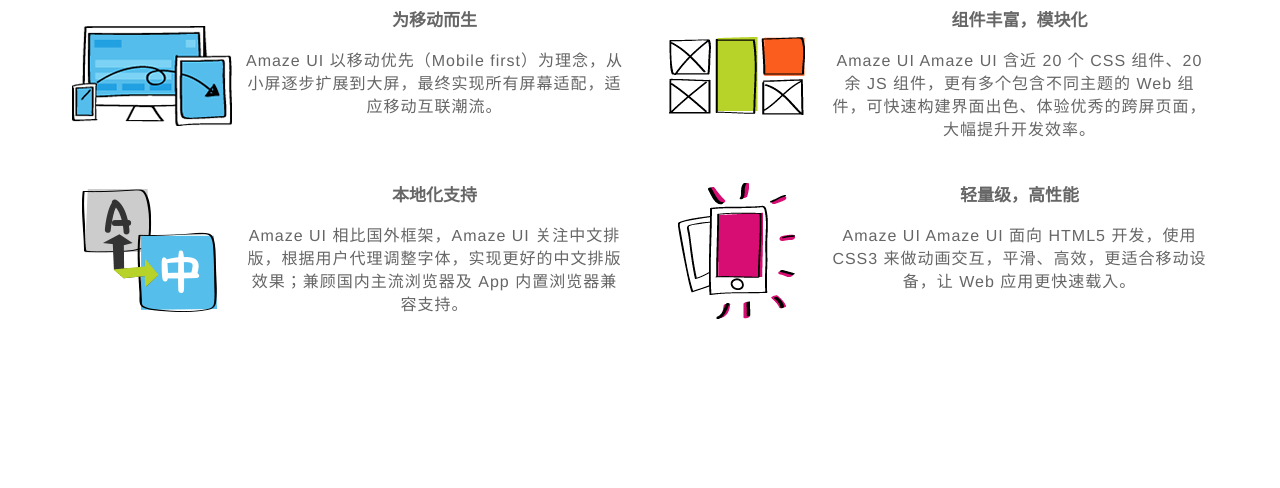
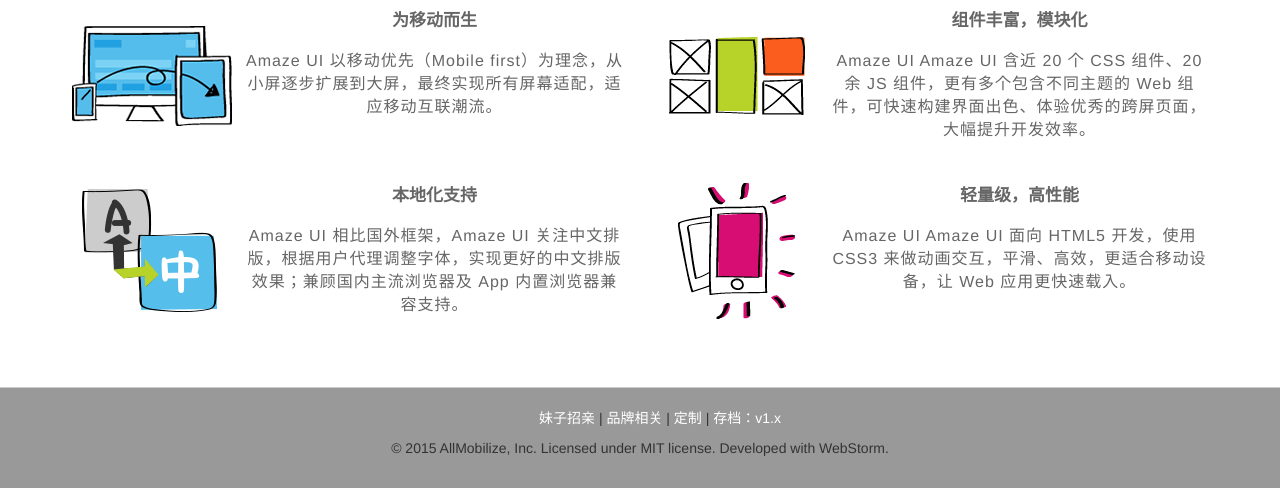
Before and after one commit to zhangkaihongzkh/bootstrapWebsite, a plain HTML site: page index.html in a window 1280 px wide. Shown: the part 622-1110 px from the top of the page. Before the commit the page ends 1009 px from the top, so only its background shows below. Drawn offline with Linux system fonts and the light colour scheme.

Commit message:
这次增加了底部说明区域

```diff
--- a/css/style.css
+++ b/css/style.css
@@ -60,6 +60,24 @@ UI", "Microsoft YaHei", SimHei, "\5B8B\4F53", simsun, sans-serif;
 	font-size: 16px;
 }
 
+/* footer区域 */
+#footer{
+	background-color: #999;
+	border-top: 1px solid #ccc;
+	text-align: center;
+	padding: 20px;	/* 响应式不设置高度设置padding */
+}
+#footer .ft-ul-link li{
+	display: inline-block;
+}
+
+#footer .ft-ul-link{
+	color:
+}
+#footer .ft-ul-link a{
+	color: #fff;
+}
+
 
 /* 响应式媒体查询  bootstrap是移动设备优先*/
 /* 小屏幕（平板，大于等于 768px） */
--- a/index.html
+++ b/index.html
@@ -191,6 +191,20 @@
 		</div>
 	</div>
 
+	<!-- 增加footer区域 -->
+	<footer id="footer">
+		<div class="container">
+			<ul class="ft-ul-link">
+				<li><a href=""> 妹子招亲</a></li> |
+				<li><a href="">品牌相关</a></li> |
+				<li><a href="">定制</a></li> |
+
+				<li><a href="">存档：v1.x</a></li>
+			</ul>
+			<p>© 2015 AllMobilize, Inc. Licensed under MIT license. Developed with WebStorm.</p>
+		</div>
+	</footer>
+
 <script type="text/javascript" src="js/jquery.min.js"></script>
 <script type="text/javascript" src="js/bootstrap.min.js"></script>
 <script type="text/javascript">
```
